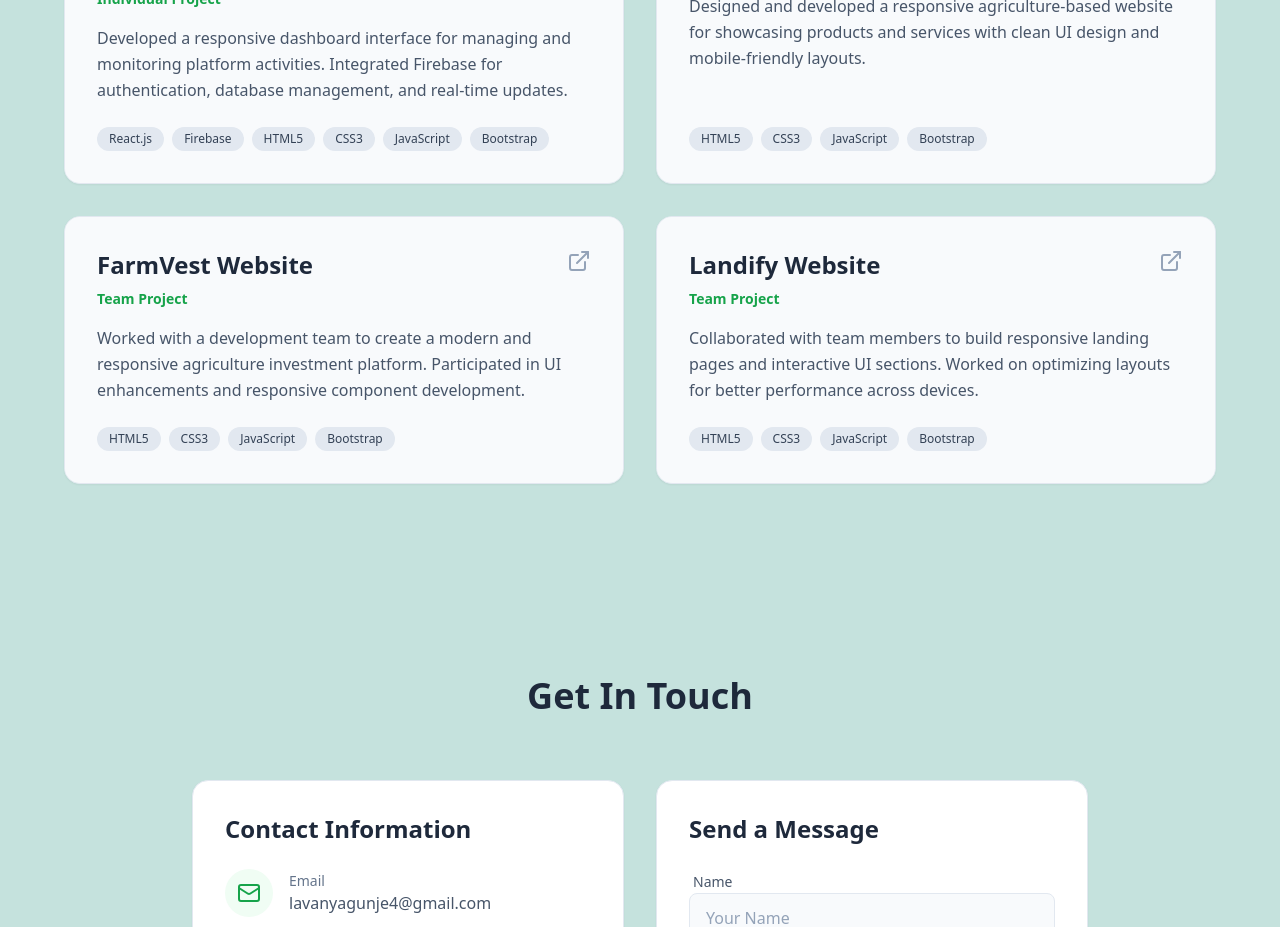
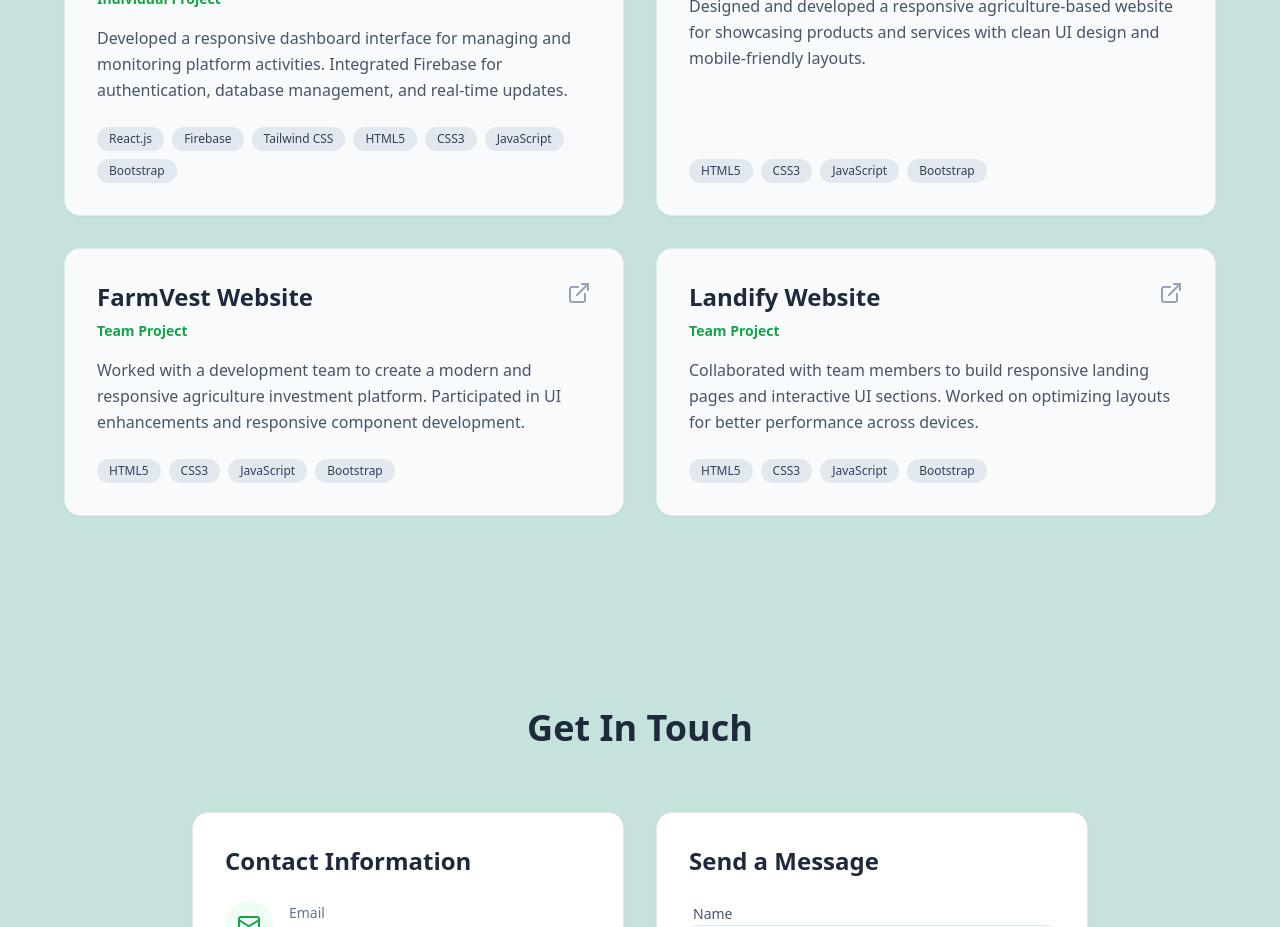
Before and after one commit to lavanya-434/portfolio, a React app: page / in a window 1280 px wide. Shown: the part 2900-3827 px from the top of the page. Built offline with nearby package versions, Linux system fonts and the light colour scheme; the HTML template or start-up script is replaced by a standard one.

Commit message:
feat: add Tailwind CSS to Stage Dashboard project technologies

```diff
--- a/src/components/Projects.jsx
+++ b/src/components/Projects.jsx
@@ -7,7 +7,7 @@ const Projects = () => {
       title: "Stage Dashboard - Nature's True Harvest",
       role: "Individual Project",
       description: "Developed a responsive dashboard interface for managing and monitoring platform activities. Integrated Firebase for authentication, database management, and real-time updates.",
-      tech: ["React.js", "Firebase", "HTML5", "CSS3", "JavaScript", "Bootstrap"],
+      tech: ["React.js", "Firebase", "Tailwind CSS", "HTML5", "CSS3", "JavaScript", "Bootstrap"],
       link: "https://stagedashboard.naturestrueharvest.in",
     },
     {
```
